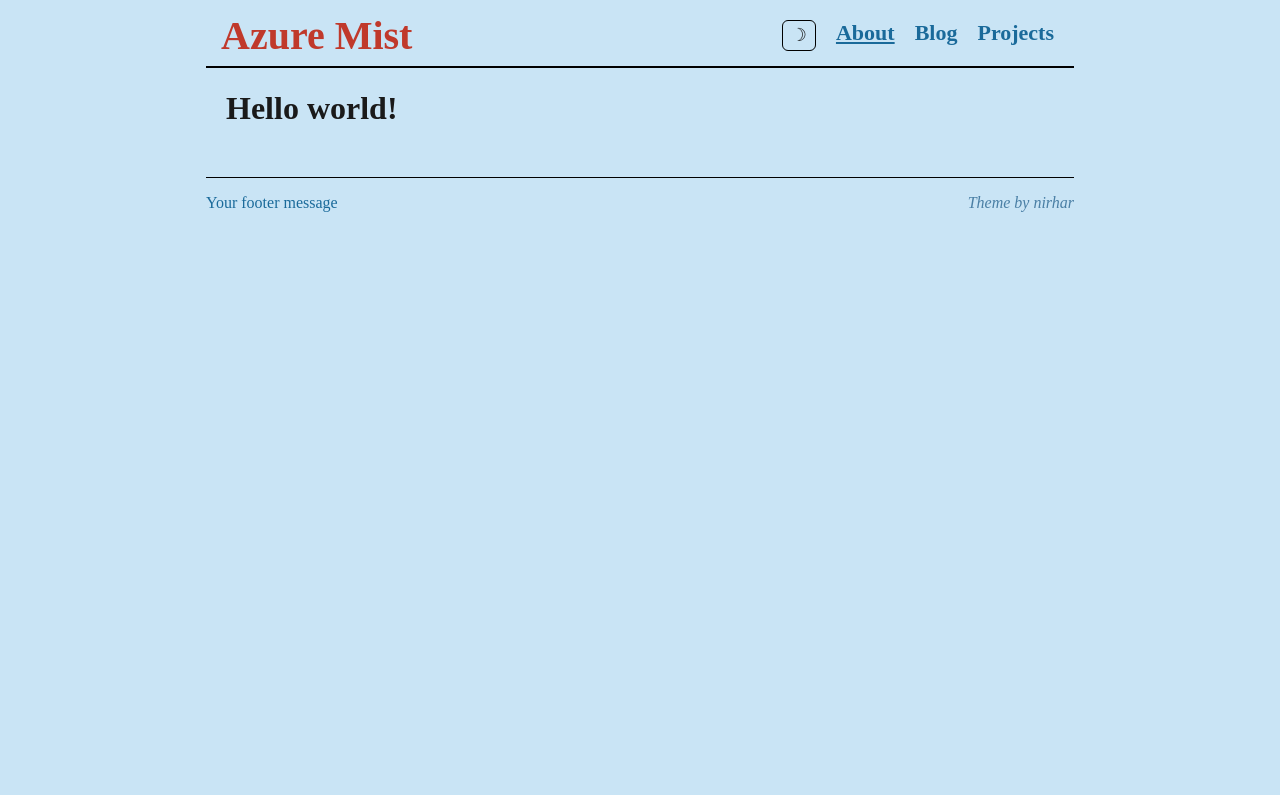
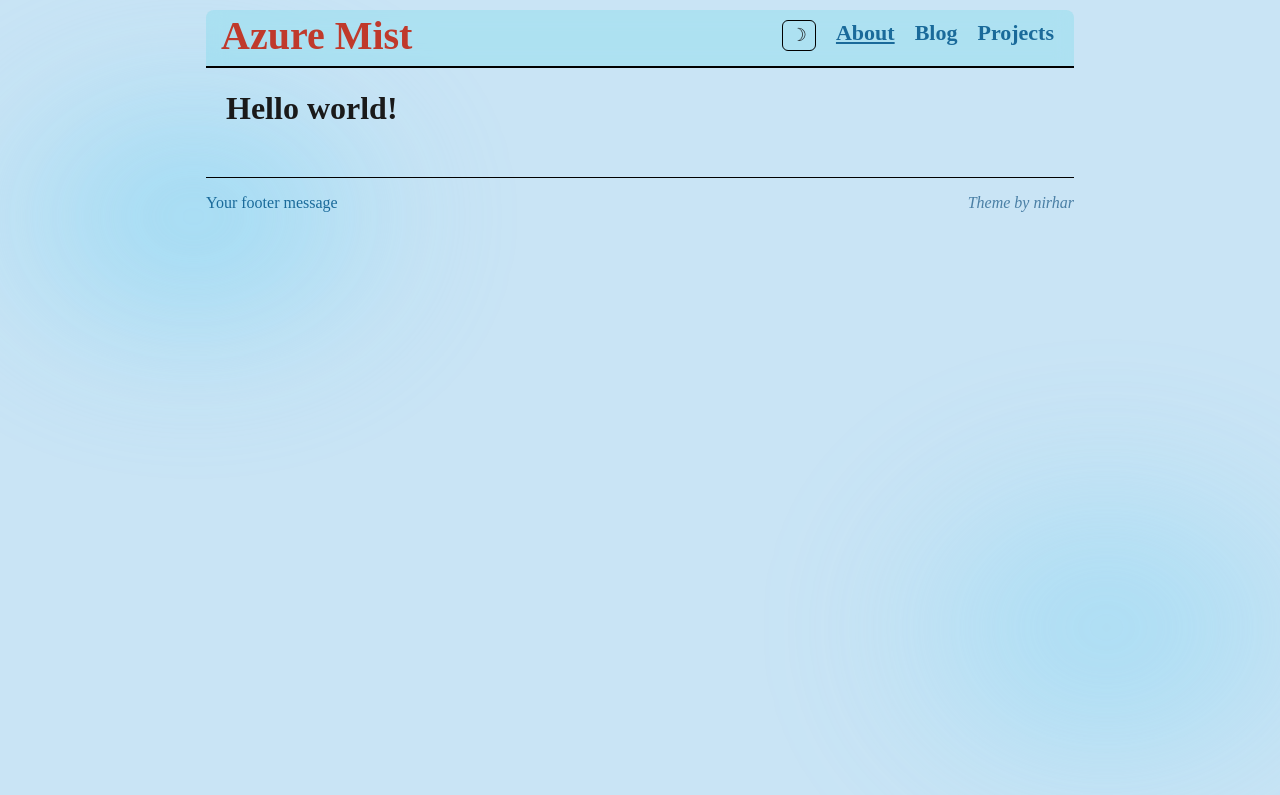
Before and after one commit to Nirhar/azure-mist, a Jekyll site: the page built from index.md, in a window 1280 px wide. Shown: the top 795 px of the page. Built offline with Jekyll 4.4.1, drawn with Linux system fonts in a browser that asks for light colours.

Commit message:
Add mist effect

```diff
--- a/_sass/main.scss
+++ b/_sass/main.scss
@@ -5,6 +5,8 @@
   --color-bg: #c9e4f5;
   --color-text: #1a1a1a;
   --color-border: black;
+  --color-mist: rgba(130, 213, 243, 0.87);
+  --color-glass: rgba(91, 213, 232, 0.25);
 }
 
 [data-theme="dark"] {
@@ -14,6 +16,46 @@
   --color-bg: #0f1e2b;
   --color-text: #e0eaf0;
   --color-border: #2e4a60;
+  --color-mist: rgba(124, 189, 226, 0.193);
+  --color-glass: rgba(4, 11, 18, 0.45);
+}
+
+@keyframes mist-drift-1 {
+  0%, 100% { transform: translateX(0) translateY(0);    opacity: 0.7; }
+  50%       { transform: translateX(40px) translateY(-20px); opacity: 1; }
+}
+
+@keyframes mist-drift-2 {
+  0%, 100% { transform: translateX(0) translateY(0);     opacity: 0.5; }
+  50%       { transform: translateX(-30px) translateY(15px); opacity: 0.8; }
+}
+
+body::before,
+body::after {
+  content: '';
+  position: fixed;
+  border-radius: 50%;
+  pointer-events: none;
+  z-index: 0;
+  filter: blur(70px);
+}
+
+body::before {
+  width: 480px;
+  height: 320px;
+  background: radial-gradient(ellipse, var(--color-mist) 0%, transparent 70%);
+  top: 8%;
+  left: -6%;
+  animation: mist-drift-1 14s ease-in-out infinite;
+}
+
+body::after {
+  width: 520px;
+  height: 380px;
+  background: radial-gradient(ellipse, var(--color-mist) 0%, transparent 70%);
+  bottom: 10%;
+  right: -8%;
+  animation: mist-drift-2 18s ease-in-out infinite;
 }
 
 body {
@@ -30,6 +72,8 @@ body {
   border-radius: 10px;
   box-sizing: border-box;
   font-family:serif;
+  position: relative;
+  z-index: 1;
 }
 .content-container{
   padding-right: 20px;
@@ -54,6 +98,10 @@ body {
   padding-bottom: 5px;
   margin-bottom: 0px;
   border-bottom: 2px solid var(--color-border);
+  background: var(--color-glass);
+  backdrop-filter: blur(10px);
+  -webkit-backdrop-filter: blur(10px);
+  border-radius: 8px 8px 0 0;
 }
 .navbar-logo{
   font-size: 40px;
```
